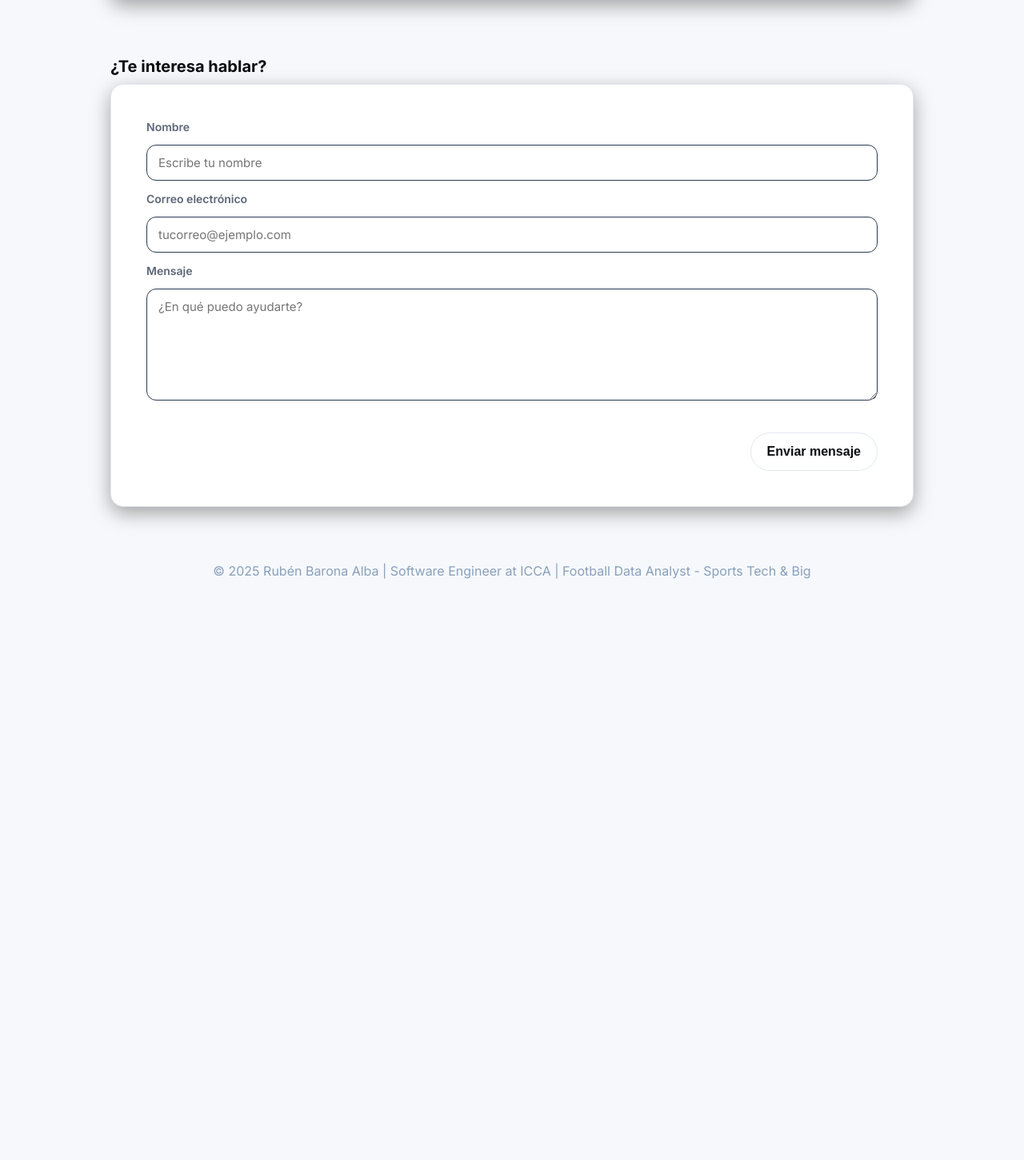
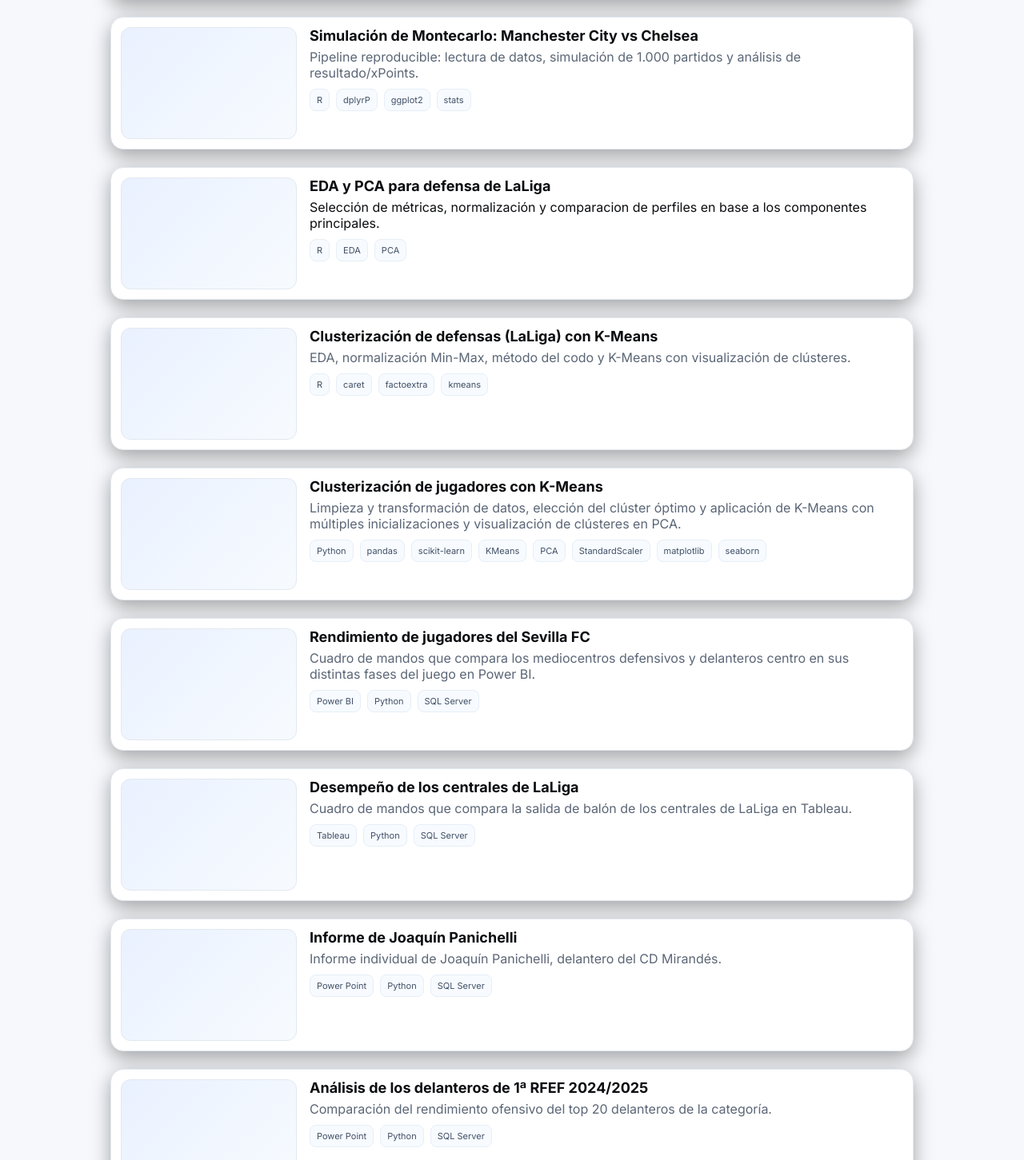
Before and after one commit to rbaronalba/portfolio, a Next.js app: page / in a window 1280 px wide. Shown: the part 1259-2710 px from the top of the page at 80% size. Before the commit the page ends 2011 px from the top, so only its background shows below. Built offline with nearby package versions, Linux system fonts and the light colour scheme.

Commit message:
Avance sección proyectos

```diff
--- a/app/page.tsx
+++ b/app/page.tsx
@@ -102,7 +102,148 @@ export default function Home() {
                 </div>
               </div>
             </article>
-            {/* Resto de cards igual */}
+
+            <article className="project-card card">
+              <div className="project-media" role="img" aria-label="Simulación de Montecarlo: Manchester City vs Chelsea" />
+              <div className="project-content">
+                <h4>Simulación de Montecarlo: Manchester City vs Chelsea</h4>
+                <p className="muted">Pipeline reproducible: lectura de datos, simulación de 1.000 partidos y análisis de resultado/xPoints.</p>
+                <div className="chips">
+                  <span className="chip">R</span>
+                  <span className="chip">dplyrP</span>
+                  <span className="chip">ggplot2</span>
+                  <span className="chip">stats</span>
+                </div>
+              </div>
+            </article>
+
+            <article className="project-card card">
+              <div className="project-media" role="img" aria-label="EDA y PCA para defensas de LaLiga"></div>
+              <div className="project-content">
+                <h4>EDA y PCA para defensa de LaLiga</h4>
+                <p>Selección de métricas, normalización y comparacion de perfiles en base a los componentes principales.</p>
+                <div className="chips">
+                  <span className="chip">R</span>
+                  <span className="chip">EDA</span>
+                  <span className="chip">PCA</span>
+                </div>
+              </div>
+            </article>
+
+            <article className="project-card card">
+              <div className="project-media" role="img" aria-label="Clusterización de defensas LaLiga (K-Means)" />
+              <div className="project-content">
+                <h4>Clusterización de defensas (LaLiga) con K-Means</h4>
+                <p className="muted">
+                  EDA, normalización Min-Max, método del codo y K-Means con visualización de clústeres.
+                </p>
+                <div className="chips">
+                  <span className="chip">R</span>
+                  <span className="chip">caret</span>
+                  <span className="chip">factoextra</span>
+                  <span className="chip">kmeans</span>
+                </div>
+              </div>
+            </article>
+
+            <article className="project-card card">
+              <div className="project-media" role="img" aria-label="Clusterización de jugadores con K-Means y PCA (Python)" />
+              <div className="project-content">
+                <h4>Clusterización de jugadores con K-Means</h4>
+                <p className="muted">
+                  Limpieza y transformación de datos, elección del clúster óptimo y aplicación de K-Means con múltiples inicializaciones y visualización de clústeres en PCA.
+                </p>
+                <div className="chips">
+                  <span className="chip">Python</span>
+                  <span className="chip">pandas</span>
+                  <span className="chip">scikit-learn</span>
+                  <span className="chip">KMeans</span>
+                  <span className="chip">PCA</span>
+                  <span className="chip">StandardScaler</span>
+                  <span className="chip">matplotlib</span>
+                  <span className="chip">seaborn</span>
+                </div>
+              </div>
+            </article>
+
+            <article className="project-card card">
+              <div className="project-media" role="img" aria-label="Rendimiento de jugadores del Sevilla FC" />
+              <div className="project-content">
+                <h4>Rendimiento de jugadores del Sevilla FC</h4>
+                <p className="muted">
+                  Cuadro de mandos que compara los mediocentros defensivos y delanteros centro en sus distintas fases del juego en Power BI.
+                </p>
+                <div className="chips">
+                  <span className="chip">Power BI</span>
+                  <span className="chip">Python</span>
+                  <span className="chip">SQL Server</span>
+                </div>
+              </div>
+            </article>
+
+            <article className="project-card card">
+              <div className="project-media" role="img" aria-label="Desempeño de los centrales de LaLiga" />
+              <div className="project-content">
+                <h4>Desempeño de los centrales de LaLiga</h4>
+                <p className="muted">
+                  Cuadro de mandos que compara la salida de balón de los centrales de LaLiga en Tableau.
+                </p>
+                <div className="chips">
+                  <span className="chip">Tableau</span>
+                  <span className="chip">Python</span>
+                  <span className="chip">SQL Server</span>
+                </div>
+              </div>
+            </article>
+
+            <article className="project-card card">
+              <div className="project-media" role="img" aria-label="Informe de Joaquín Panichelli" />
+              <div className="project-content">
+                <h4>Informe de Joaquín Panichelli</h4>
+                <p className="muted">
+                  Informe individual de Joaquín Panichelli, delantero del CD Mirandés.
+                </p>
+                <div className="chips">
+                  <span className="chip">Power Point</span>
+                  <span className="chip">Python</span>
+                  <span className="chip">SQL Server</span>
+                </div>
+              </div>
+            </article>
+
+            <article className="project-card card">
+              <div className="project-media" role="img" aria-label="Análisis de los delanteros de 1ª RFEF 2024/2025" />
+              <div className="project-content">
+                <h4>Análisis de los delanteros de 1ª RFEF 2024/2025</h4>
+                <p className="muted">
+                  Comparación del rendimiento ofensivo del top 20 delanteros de la categoría.
+                </p>
+                <div className="chips">
+                  <span className="chip">Power Point</span>
+                  <span className="chip">Python</span>
+                  <span className="chip">SQL Server</span>
+                </div>
+              </div>
+            </article>
+
+            <article className="project-card card">
+              <div className="project-media" role="img" aria-label="FBRef LaLiga 20/21: EDA + 3D Scatter + Radar"/>
+              <div className="project-content">
+                <h4>FBRef LaLiga 20/21: EDA + 3D y Radar</h4>
+                <p className="muted">
+                  Notebook en Python: carga de CSV, EDA, scatter 3D de jugadores del Barcelona y radar Messi–Benzema.
+                </p>
+                <div className="chips">
+                  <span className="chip">Python</span>
+                  <span className="chip">pandas</span>
+                  <span className="chip">matplotlib</span>
+                  <span className="chip">soccerplots</span>
+                </div>
+              </div>
+            </article>
+
+
+
           </div>
         </section>
 
```
